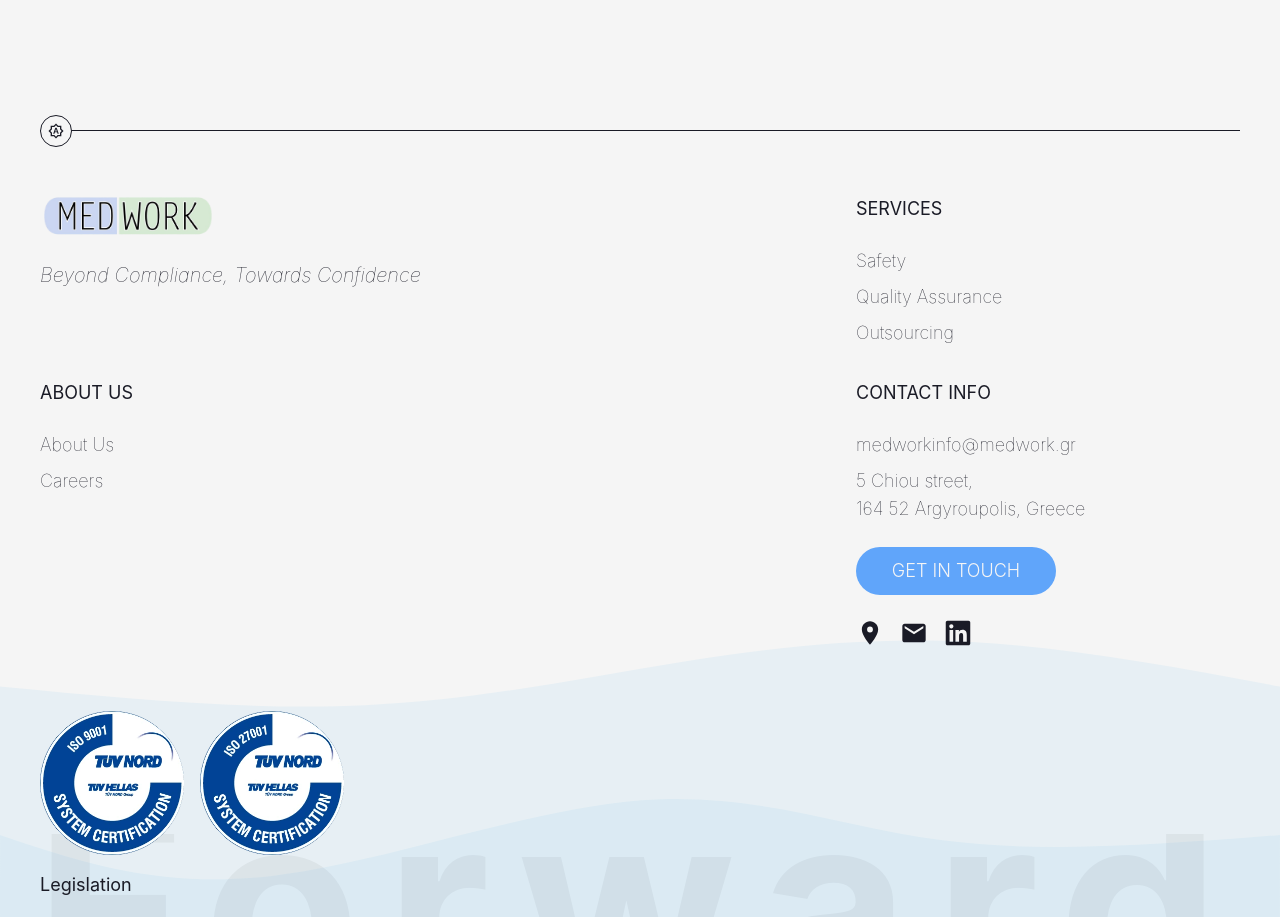
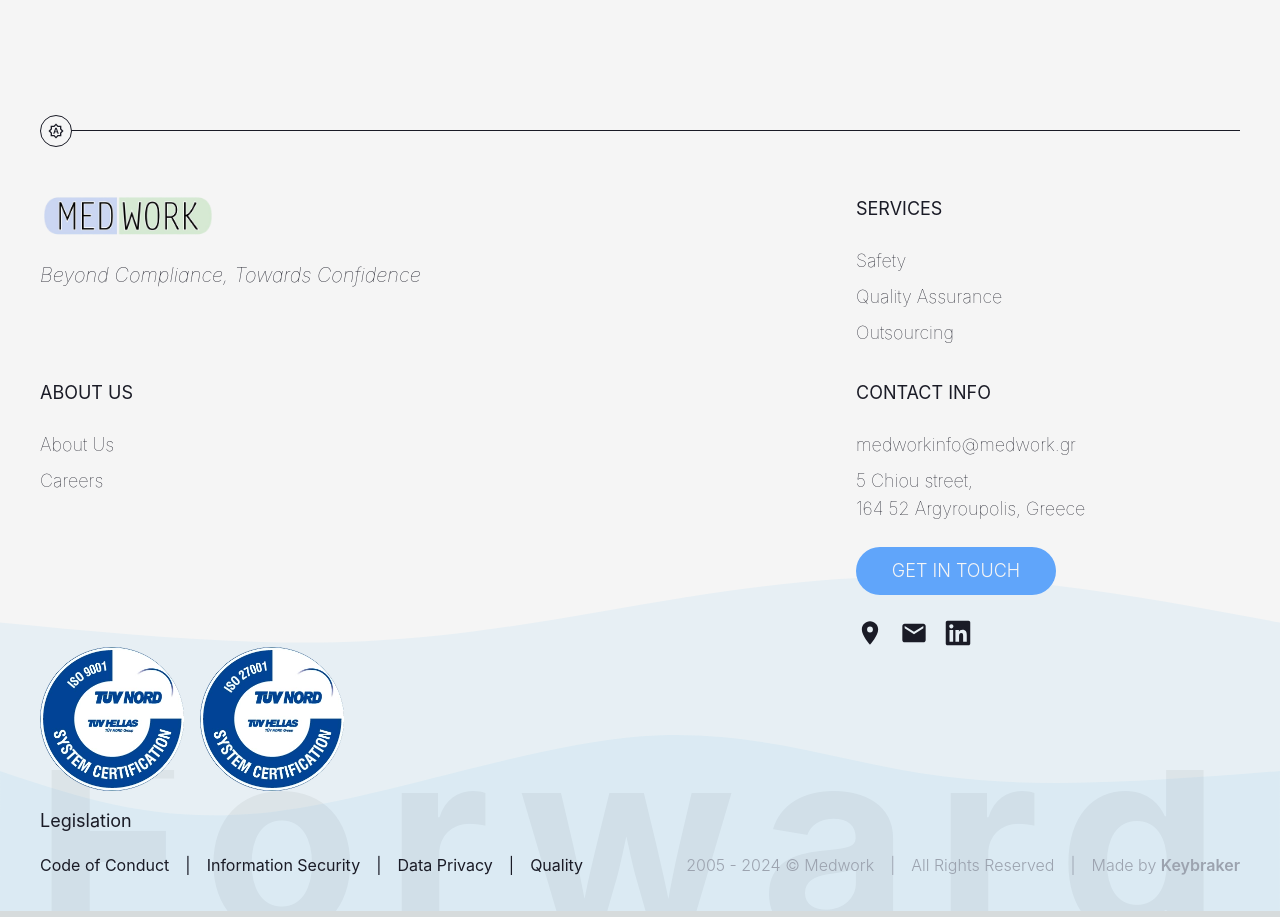
Before and after one commit to Medwork-CRO/webpage, a Next.js app: page / in a window 1280 px wide. Shown: the part 2960-3877 px from the top of the page. Built offline with nearby package versions, Linux system fonts and the light colour scheme.

Commit message:
Update footer

```diff
--- a/src/components/Footer.tsx
+++ b/src/components/Footer.tsx
@@ -237,7 +237,7 @@ function Footer({ theme, setTheme }: ThemeSelectorProps) {
                     <ThemeSelector theme={theme} setTheme={setTheme} />
                 </div>
 
-                <div className="flex flex-col sm:flex-row flex-wrap justify-between gap-8 py-16">
+                <div className="flex flex-col sm:flex-row flex-wrap justify-between gap-8 pt-16 pb-16 sm:pb-0">
                     <div className="flex flex-col gap-6">
                         <Logo />
                         <CompanyInfo />
@@ -302,6 +302,7 @@ function Footer({ theme, setTheme }: ThemeSelectorProps) {
                         <CompanyContact />
                     </div>
                 </div>
+
                 <div className="grid grid-cols-1 md:grid-cols-2 justify-between gap-8 items-start pb-8">
                     <Information />
                     <Legal />
```
